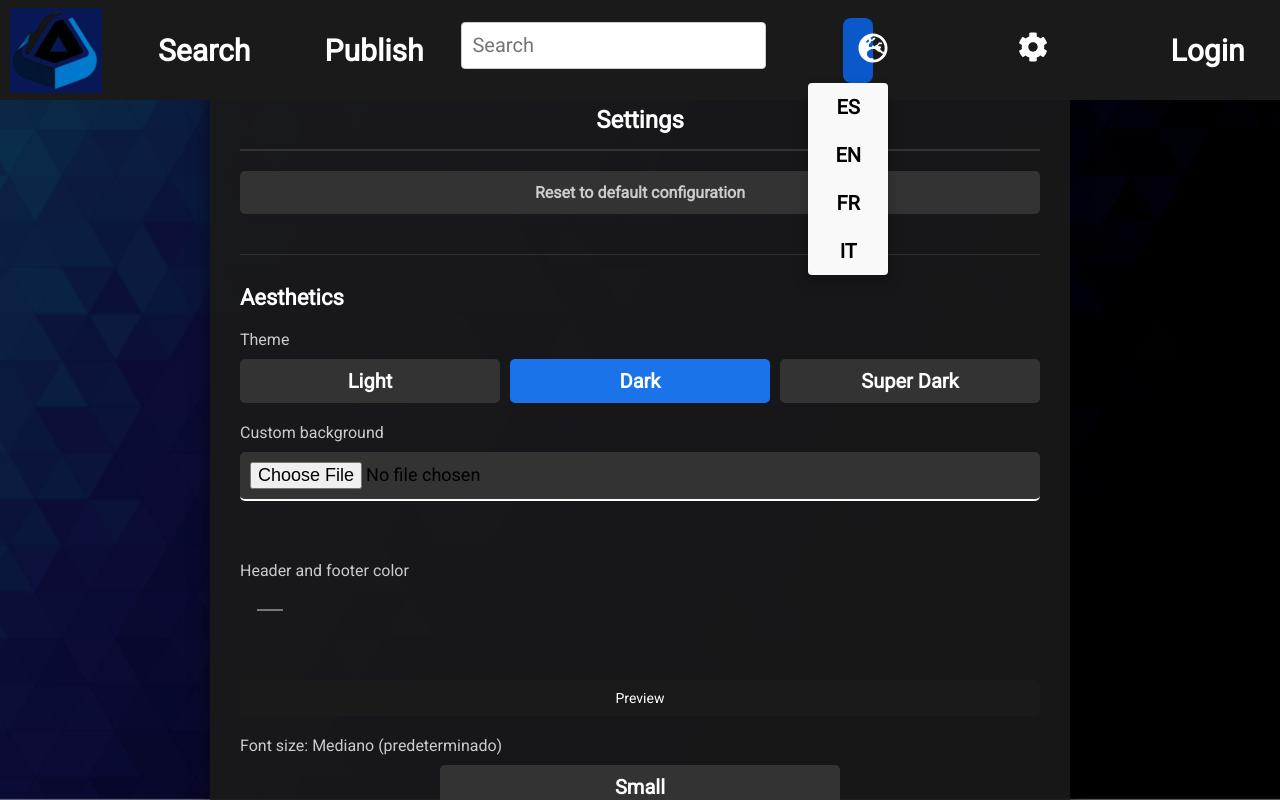
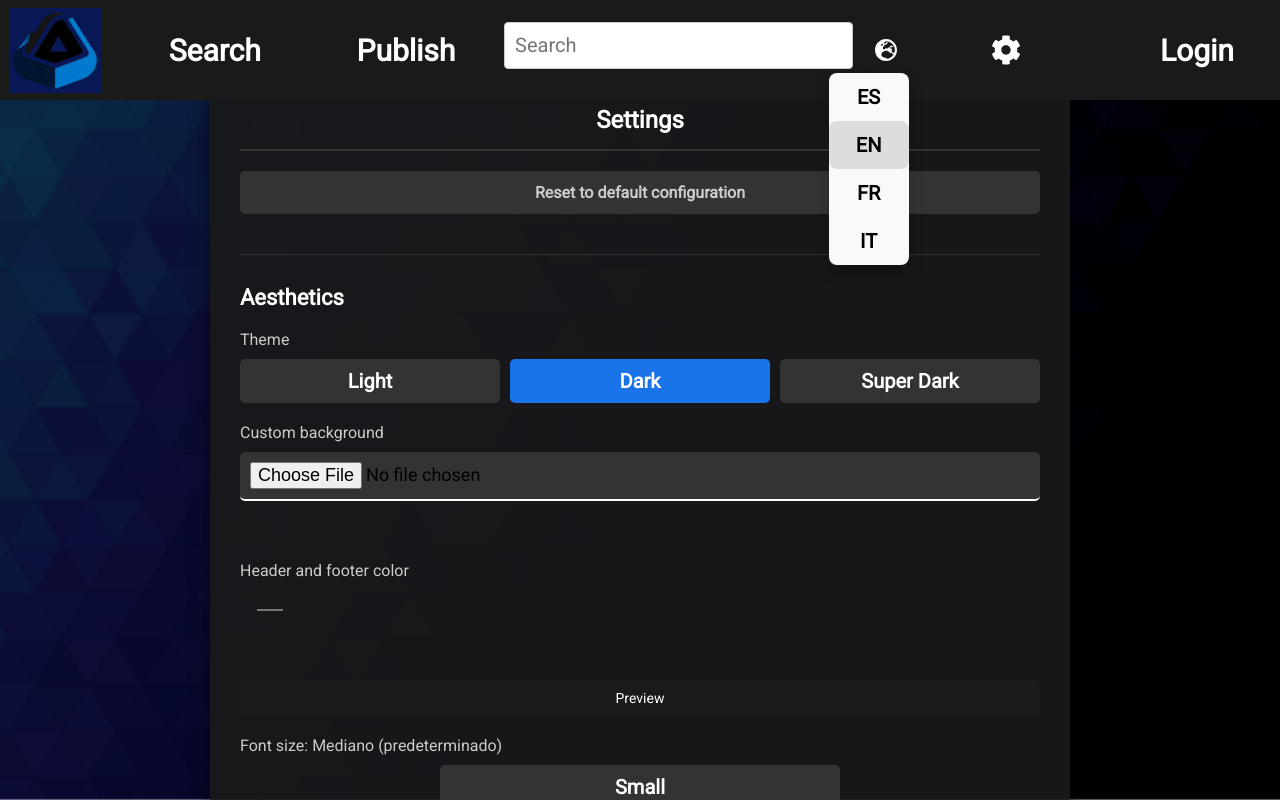
Before and after one commit to estrelladosa/assetify, a React (Create React App) app in the folder frontend/: page /config in a window 1280 px wide. Both pictures are taken after a click on the button 858 px from the left and 50 px from the top of the page. Shown: the top 800 px of the page. Built offline with nearby package versions, Linux system fonts and the light colour scheme.

Commit message:
cambios css s

```diff
--- a/frontend/src/components/Header.css
+++ b/frontend/src/components/Header.css
@@ -11,7 +11,7 @@
   justify-content: space-between;
   background-color: var(--header-footer-bg);
   color: var(--header-footer-text);
-  padding: 10px; /* Add some padding to the header */
+  padding: 10px;
   margin-right: 0;
 }
 
@@ -25,23 +25,32 @@
   background-color: var(--header-footer-bg);
   color: var(--header-footer-text);
   border: none;
-  padding: 8px 12px; /* Smaller padding for buttons */
+  padding: 8px 12px;
   margin: 0 5px;
   cursor: pointer;
   transition: background-color 0.3s ease;
-  /* Cambiar tamaño fijo por variable CSS */
   font-size: var(--font-size-3xl);
-  white-space: nowrap; /* Prevent text from wrapping */
+  white-space: nowrap;
   display: flex;
   align-items: center;
   justify-content: center;
   max-width: none;
-  white-space: nowrap; /* Prevent text from wrapping */
+  white-space: nowrap;
+}
+
+/* Nuevo estilo para el contenedor del language switcher */
+.language-container {
+  padding: 0;
+  height: 46px; /* Ajusta esto según el tamaño de tus otros botones */
+  width: auto;
+  min-width: 46px; /* Para mantener un tamaño mínimo similar a los otros botones */
+  border-radius: 8px;
+
 }
 
 .header-search {
   flex-grow: 1;
-  min-width: 100px; /* Minimum width for search input */
+  min-width: 100px;
   height: 25px;
   padding: 6px;
   border-radius: 5px;
@@ -60,18 +69,21 @@
 .header-search:hover,
 .header-icon:hover,
 .header-button:hover {
-  background-color: #b5b5b5;
+  background-color: var(--header-footer-hover);
 }
 
 .header-icon {
   background: none;
   border: none;
-  /* Cambiar tamaño fijo por variable CSS */
   font-size: var(--icon-size);
   color: var(--header-footer-text);
   margin: 0 5px;
   cursor: pointer;
   transition: color 0.3s ease;
+  padding: 8px;
+  display: flex;
+  align-items: center;
+  justify-content: center;
 }
 
 .header-button-text {
@@ -83,14 +95,12 @@
   display: none;
 }
 
-
 .profile-photo {
-  width: 80px; /* Adjust as needed */
-  height: 60px; /* Adjust as needed */
-  border-radius: 50%; /* Make it circular */
-  object-fit: cover; /* Ensure the image fills the container */
+  width: 80px;
+  height: 60px;
+  border-radius: 50%;
+  object-fit: cover;
 }
-
 
 @media (max-width: 950px) {
   /* En pantallas pequeñas, ocultar texto y mostrar iconos */
--- a/frontend/src/components/Header.jsx
+++ b/frontend/src/components/Header.jsx
@@ -4,17 +4,17 @@ import logo from "../assets/logo.png";
 import { useNavigate } from "react-router-dom";
 import { FaCog, FaSearch, FaUserCircle } from "react-icons/fa";
 import { FaArrowUpFromBracket } from "react-icons/fa6";
-import { useTranslation } from "react-i18next"; // Importamos useTranslation
-import LanguageSwitcher from "./LanguageSwitcher"; // Importamos el componente LanguageSwitcher
+import { useTranslation } from "react-i18next";
+import LanguageSwitcher from "./LanguageSwitcher";
 
 const Header = () => {
   const navigate = useNavigate();
-  const { t } = useTranslation(); // Hook para traducción
+  const { t } = useTranslation();
   const [searchQuery, setSearchQuery] = useState("");
   const [isLoggedIn, setIsLoggedIn] = useState(false);
   const [userId, setUserId] = useState(null);
   const [userName, setUserName] = useState("");
-  const [userPhoto, setUserPhoto] = useState(null); // Nuevo estado para la foto de perfil
+  const [userPhoto, setUserPhoto] = useState(null);
 
   useEffect(() => {
     const token = localStorage.getItem("token");
@@ -30,7 +30,7 @@ const Header = () => {
           if (response.ok) {
             const data = await response.json();
             setUserName(data.nombre_usuario);
-            setUserPhoto(data.foto); // Asumiendo que el campo se llama 'foto'
+            setUserPhoto(data.foto);
           } else {
             console.error("Failed to fetch user data");
           }
@@ -87,9 +87,10 @@ const Header = () => {
         onKeyDown={handleSearch}
       />
 
-      <button className="header-icon">
+      {/* Botón de idioma - Modificado para usar la clase header-button */}
+      <div className="header-button language-container">
         <LanguageSwitcher />
-      </button>
+      </div>
 
       {/* Botón de configuración */}
       <button className="header-icon" onClick={() => navigate("/config")}>
--- a/frontend/src/components/LanguageSwitcher.css
+++ b/frontend/src/components/LanguageSwitcher.css
@@ -1,13 +1,29 @@
 .language-switcher {
   position: relative;
   display: inline-block;
+  width: 100%;
+  height: 100%;
+  border-radius: 8px;
 }
 
-/* .language-icon {
+.language-icon {
   background: none;
   border: none;
   cursor: pointer;
-} */
+  color: var(--header-footer-text);
+  width: 100%;
+  height: 100%;
+  display: flex;
+  align-items: center;
+  justify-content: center;
+  padding: 8px 12px;
+  transition: background-color 0.3s ease;
+  border-radius: 8px;
+}
+
+.language-icon:hover {
+  background-color: var(--header-footer-hover);
+}
 
 .language-dropdown {
   display: none;
@@ -17,8 +33,9 @@
   box-shadow: 0px 8px 16px 0px rgba(0,0,0,0.2);
   z-index: 1;
   right: 0;
-  border-radius: 4px;
+  border-radius: 8px;
   overflow: hidden;
+  top: 100%;
 }
 
 .language-dropdown.show {
@@ -36,3 +53,12 @@
   border: none;
   cursor: pointer;
 }
+
+.language-option:hover {
+  background-color: #e9e9e9;
+}
+
+.language-option.active {
+  background-color: #dddddd;
+  font-weight: bold;
+}
--- a/frontend/src/components/LanguageSwitcher.jsx
+++ b/frontend/src/components/LanguageSwitcher.jsx
@@ -1,29 +1,48 @@
-import React from 'react';
+import React, { useRef, useEffect } from 'react';
 import { useTranslation } from 'react-i18next';
 import { FaGlobeEurope } from 'react-icons/fa';
 import './LanguageSwitcher.css';
 
 const LanguageSwitcher = () => {
   const { i18n } = useTranslation();
+  const dropdownRef = useRef(null);
 
   const changeLanguage = (lng) => {
     i18n.changeLanguage(lng);
+    // Cerrar el dropdown después de seleccionar un idioma
+    if (dropdownRef.current) {
+      dropdownRef.current.classList.remove('show');
+    }
   };
 
   // Función para mostrar/ocultar el dropdown
   const toggleDropdown = (e) => {
-    const dropdown = e.currentTarget.querySelector('.language-dropdown');
-    if (dropdown) {
-      dropdown.classList.toggle('show');
+    e.stopPropagation(); // Evitar que el click se propague
+    if (dropdownRef.current) {
+      dropdownRef.current.classList.toggle('show');
     }
   };
 
+  // Cerrar el dropdown cuando se hace click fuera de él
+  useEffect(() => {
+    const handleClickOutside = (event) => {
+      if (dropdownRef.current && !event.target.closest('.language-switcher')) {
+        dropdownRef.current.classList.remove('show');
+      }
+    };
+
+    document.addEventListener('mousedown', handleClickOutside);
+    return () => {
+      document.removeEventListener('mousedown', handleClickOutside);
+    };
+  }, []);
+
   return (
-    <div className="language-switcher" onClick={toggleDropdown}>
-      <button className="language-icon">
+    <div className="language-switcher">
+      <button className="language-icon" onClick={toggleDropdown}>
         <FaGlobeEurope size={30} />
       </button>
-      <div className="language-dropdown">
+      <div className="language-dropdown" ref={dropdownRef}>
         <button
           className={`language-option ${i18n.language === 'es' ? 'active' : ''}`}
           onClick={() => changeLanguage('es')}
--- a/frontend/src/pages/Home.css
+++ b/frontend/src/pages/Home.css
@@ -14,7 +14,7 @@
     border-radius: 10px;
     padding: 15px;
 
-    background: linear-gradient(270deg, #2a80dc, #5927ff, #50a5ff);
+    background: linear-gradient(270deg, #3e4e5e, #393838, #2f2f2f);
     background-size: 600% 600%;
     animation: linearGradientMove 6s ease infinite;
 
```
